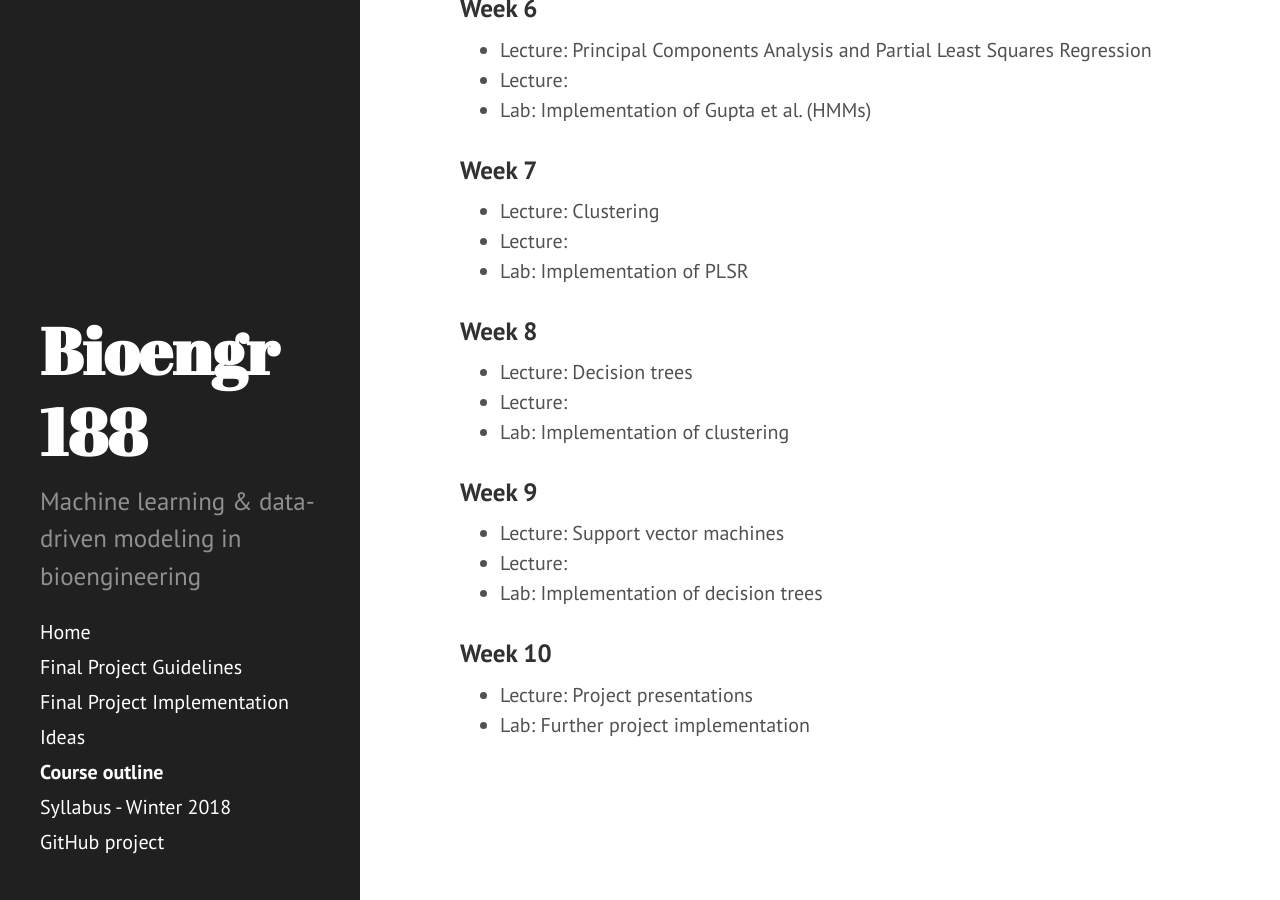
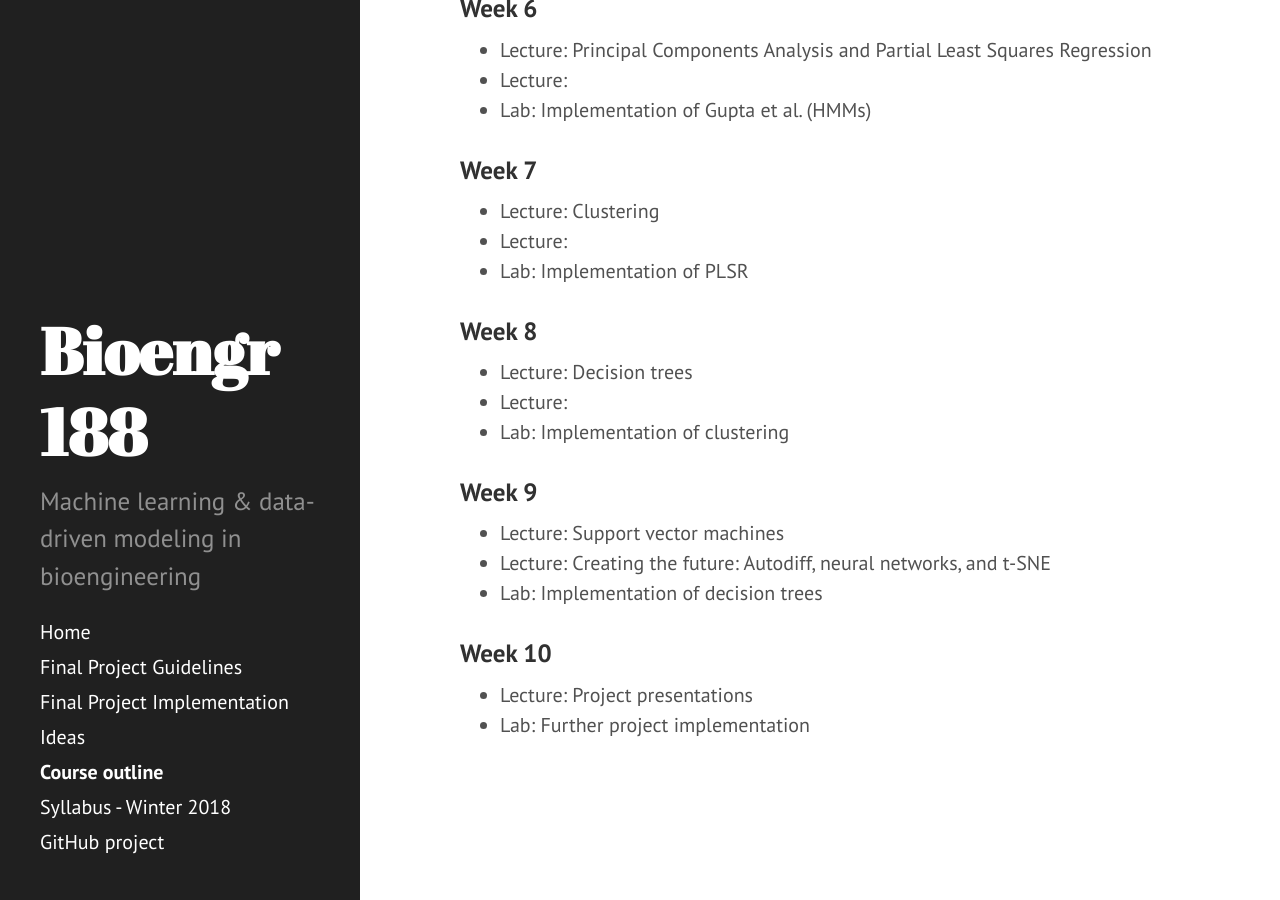
Before and after one commit to adprl14/bioe-ml-winter2018, a Jekyll site: the page built from outline.md, in a window 1280 px wide and 900 px high, scrolled down 1183 px. Built offline with Jekyll 4.4.1, drawn with Linux system fonts in a browser that asks for light colours.

Commit message:
More minor changes.

```diff
--- a/outline.md
+++ b/outline.md
@@ -59,7 +59,7 @@ layout: page
 ### Week 9
 
 - Lecture: Support vector machines
-- Lecture:
+- Lecture: Creating the future: Autodiff, neural networks, and t-SNE
 - Lab: Implementation of decision trees
 
 ### Week 10
```
Also changed, not shown: final-project.md (+1 -1 lines).
